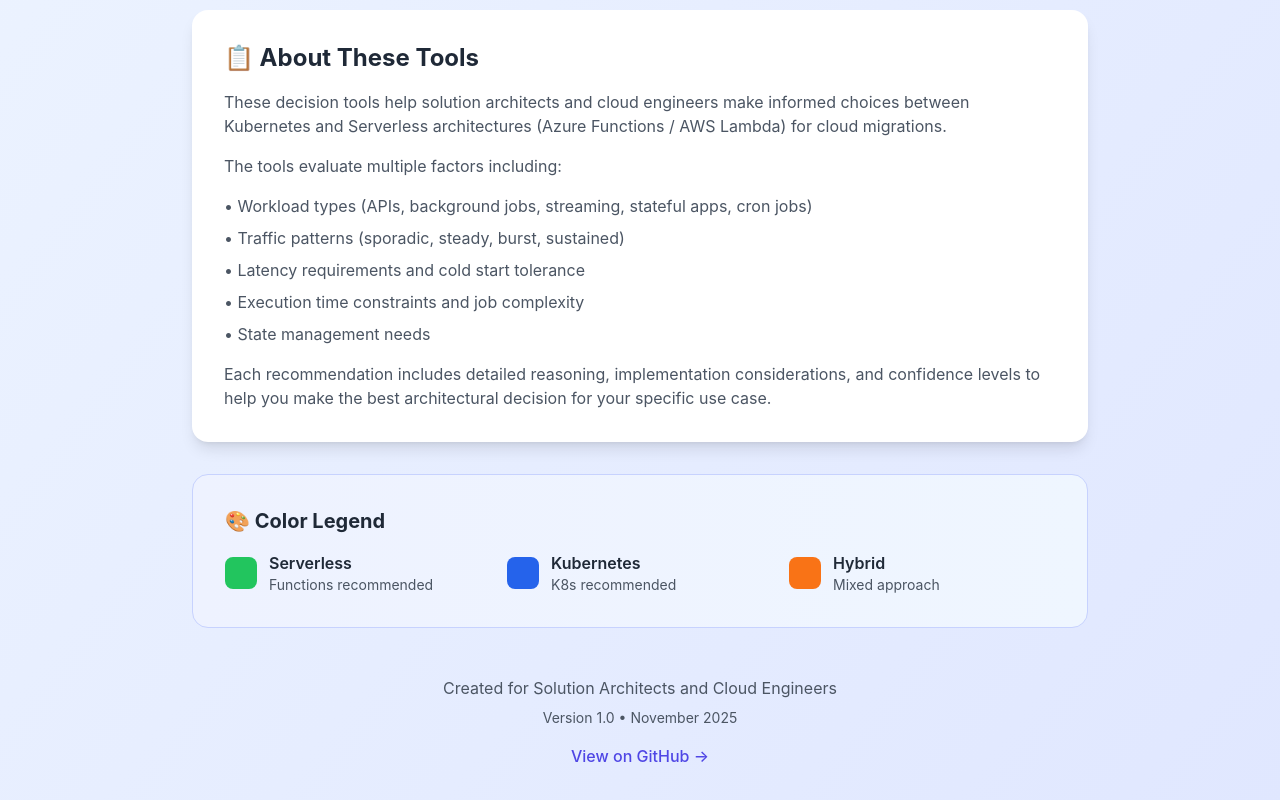
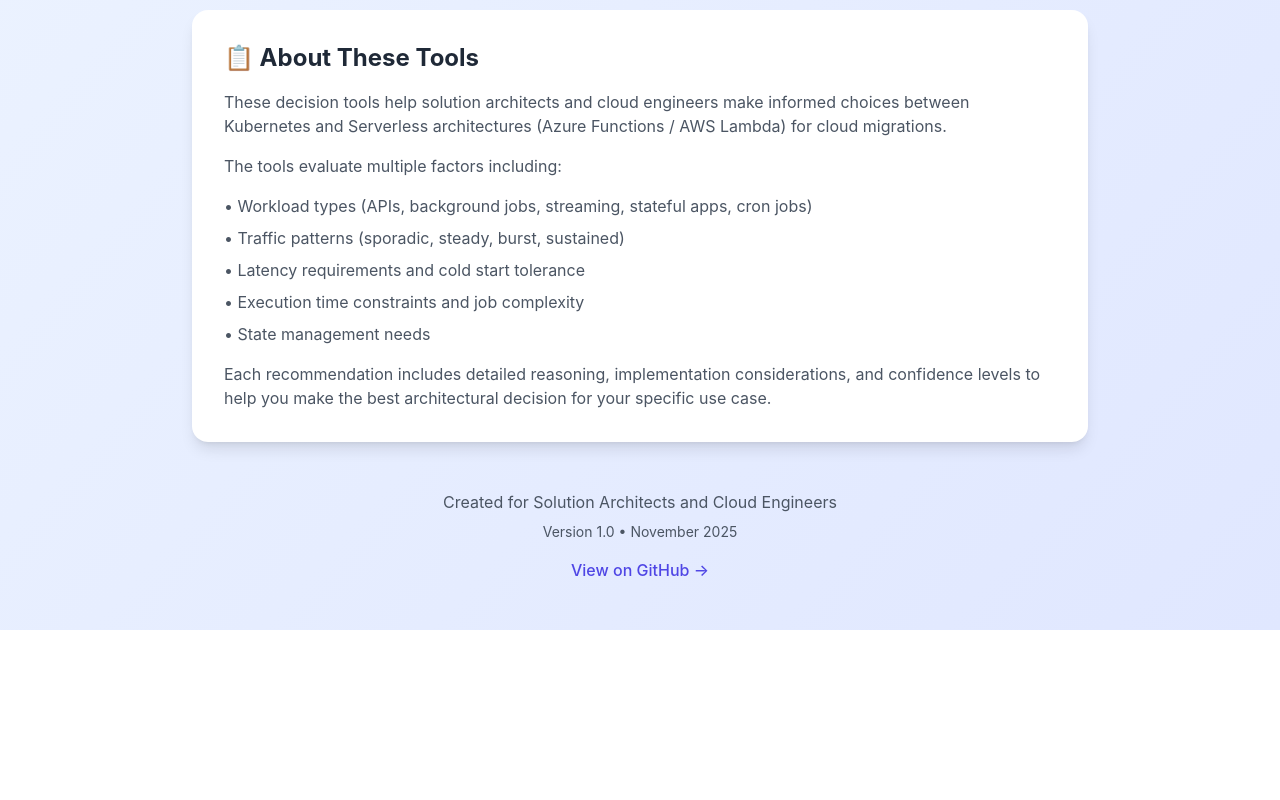
Before and after one commit to spallikonda/k8s-serverless-decision-tree, a plain HTML site: page index.html in a window 1280 px wide. Shown: the part 830-1630 px from the top of the page. After the commit the page ends 1460 px from the top, so only its background shows below. Drawn offline with nearby package versions, Linux system fonts and the light colour scheme.

Commit message:
Update index.html
removed legend text

```diff
--- a/index.html
+++ b/index.html
@@ -148,33 +148,7 @@
                 </div>
             </div>
 
-            <!-- Quick Reference -->
-            <div class="bg-gradient-to-r from-indigo-50 to-blue-50 rounded-2xl p-6 sm:p-8 border border-indigo-200">
-                <h3 class="text-lg sm:text-xl font-bold text-gray-800 mb-4">🎨 Color Legend</h3>
-                <div class="grid sm:grid-cols-3 gap-4">
-                    <div class="flex items-center gap-3">
-                        <div class="w-8 h-8 bg-green-500 rounded-lg flex-shrink-0"></div>
-                        <div>
-                            <div class="font-semibold text-gray-800 text-sm sm:text-base">Serverless</div>
-                            <div class="text-xs sm:text-sm text-gray-600">Functions recommended</div>
-                        </div>
-                    </div>
-                    <div class="flex items-center gap-3">
-                        <div class="w-8 h-8 bg-blue-600 rounded-lg flex-shrink-0"></div>
-                        <div>
-                            <div class="font-semibold text-gray-800 text-sm sm:text-base">Kubernetes</div>
-                            <div class="text-xs sm:text-sm text-gray-600">K8s recommended</div>
-                        </div>
-                    </div>
-                    <div class="flex items-center gap-3">
-                        <div class="w-8 h-8 bg-orange-500 rounded-lg flex-shrink-0"></div>
-                        <div>
-                            <div class="font-semibold text-gray-800 text-sm sm:text-base">Hybrid</div>
-                            <div class="text-xs sm:text-sm text-gray-600">Mixed approach</div>
-                        </div>
-                    </div>
-                </div>
-            </div>
+
         </div>
 
         <!-- Footer -->
```
